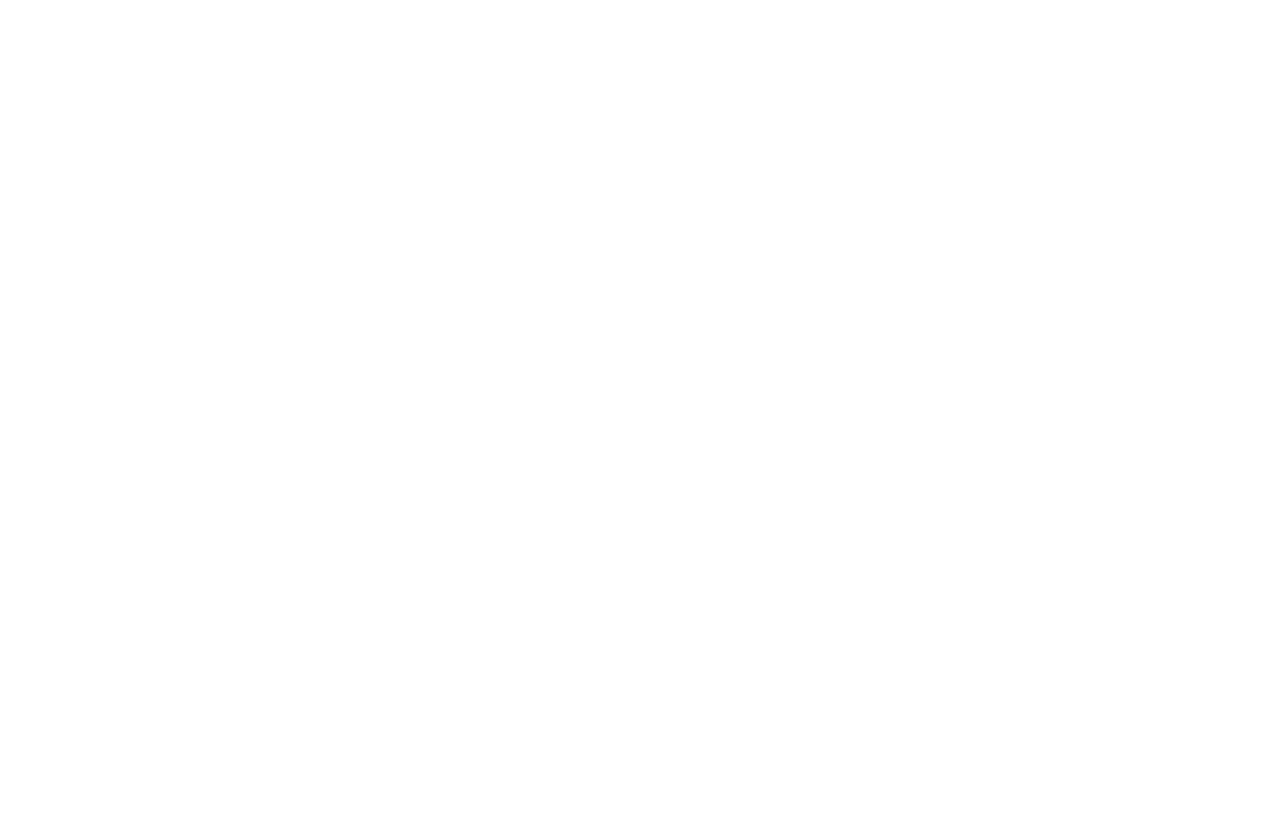
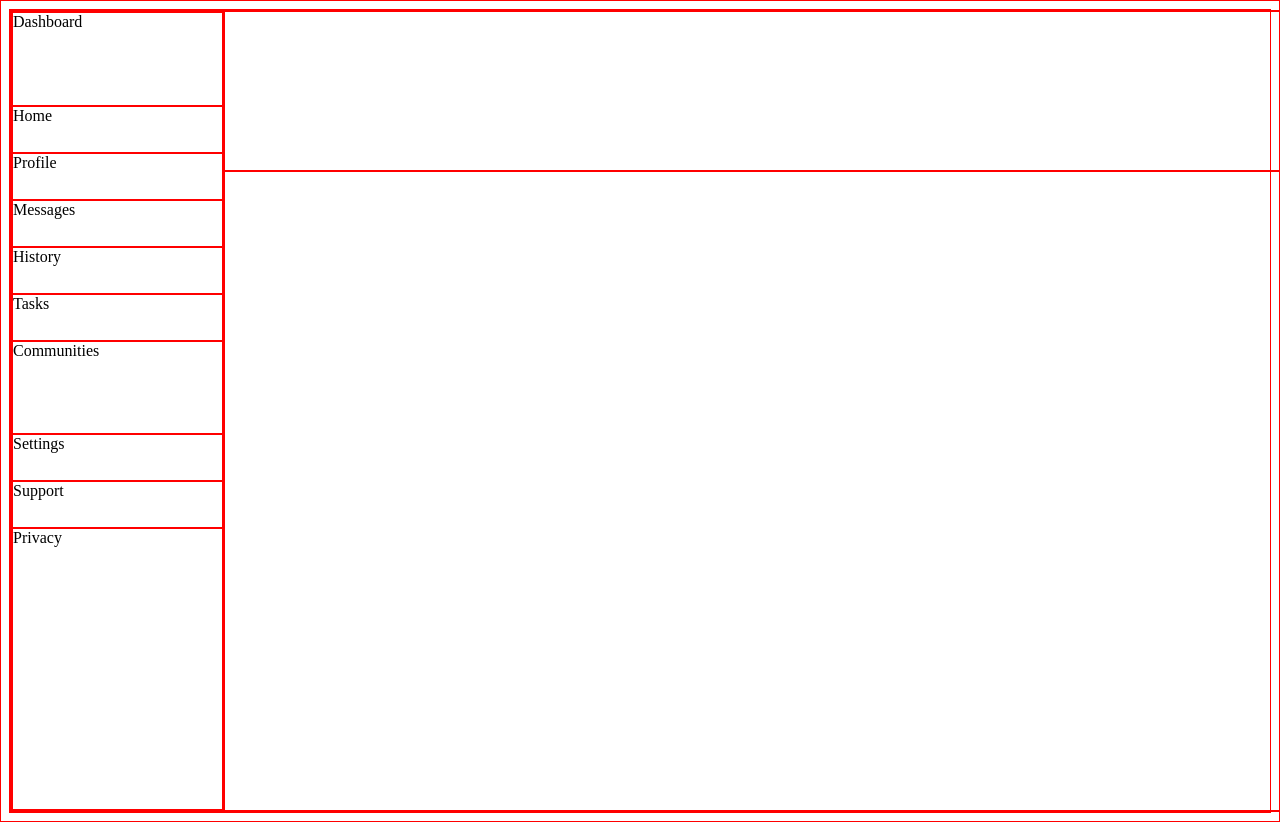
Before and after one commit to Oldee18/admin-dashboard, a plain HTML site: page index.html in a window 1280 px wide. Before the commit the page ends 800 px from the top, so only its background shows below. Drawn offline with Linux system fonts and the light colour scheme.

Commit message:
Added the base layout model with grid style, and added the sidebar content, while placed the sidebar

```diff
--- a/index.html
+++ b/index.html
@@ -7,6 +7,25 @@
     <link rel="stylesheet" href="./styles.css">
 </head>
 <body>
+    <div class="layout-container">
+        <div class="sidebar-container">
+            <div class="dashboard">Dashboard</div>
+            <div class="home">Home</div>
+            <div class="profile">Profile</div>
+            <div class="messages">Messages</div>
+            <div class="history">History</div>
+            <div class="tasks">Tasks</div>
+            <div class="communities">Communities</div>
+            <div class="settings">Settings</div>
+            <div class="support">Support</div>
+            <div class="privacy">Privacy</div>
+        </div>
+        <div class="header-container">
 
+        </div>
+        <div class="main-content-container">
+
+        </div>
+    </div>
 </body>
 </html>
--- a/styles.css
+++ b/styles.css
@@ -0,0 +1,16 @@
+*{
+    border: 1px solid red
+}
+.layout-container {
+    display: grid;
+    grid-template-columns: 1fr 5fr;
+    grid-template-rows: 1fr 4fr;
+    width: 100vw;
+    height: 100vh;
+}
+
+.sidebar-container {
+    display: grid;
+    grid-row: 1 / 3;
+    grid-template-rows: 2fr 1fr 1fr 1fr 1fr 1fr 2fr 1fr 1fr 6fr;
+}
```
